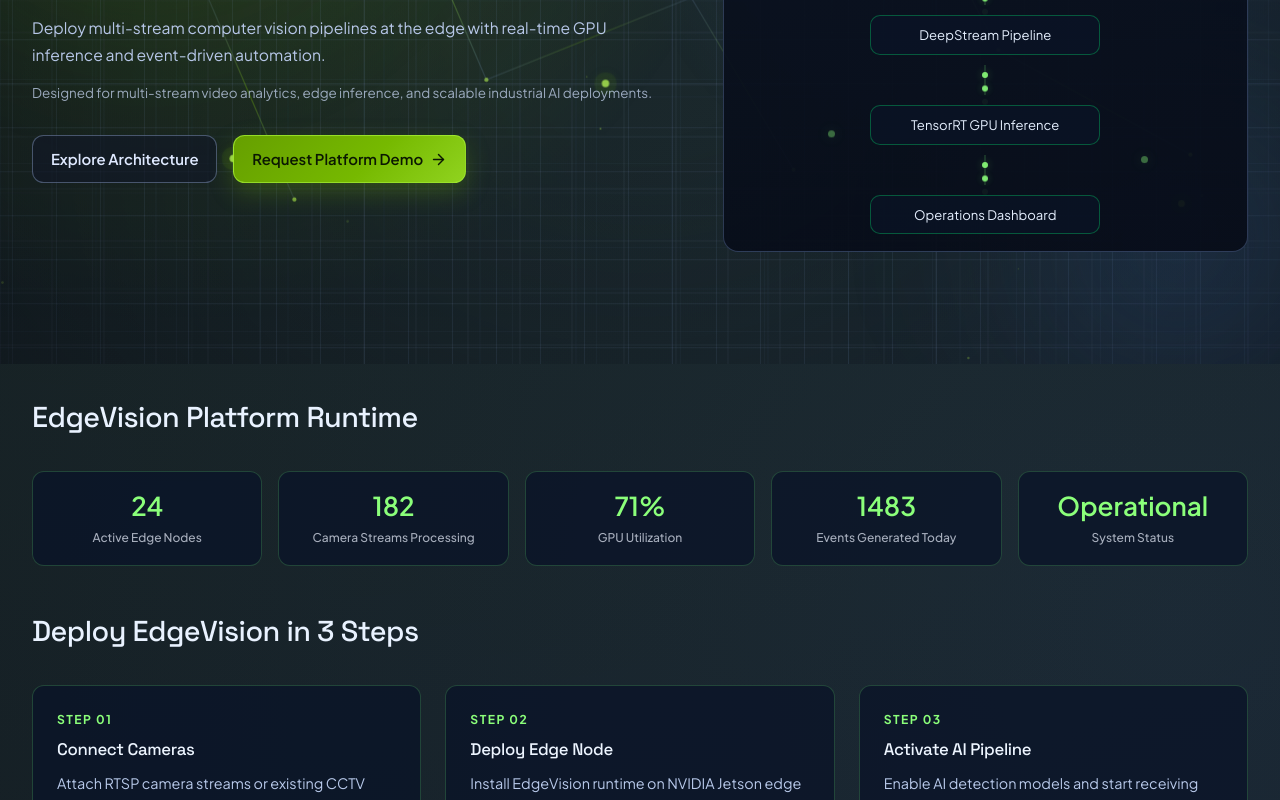
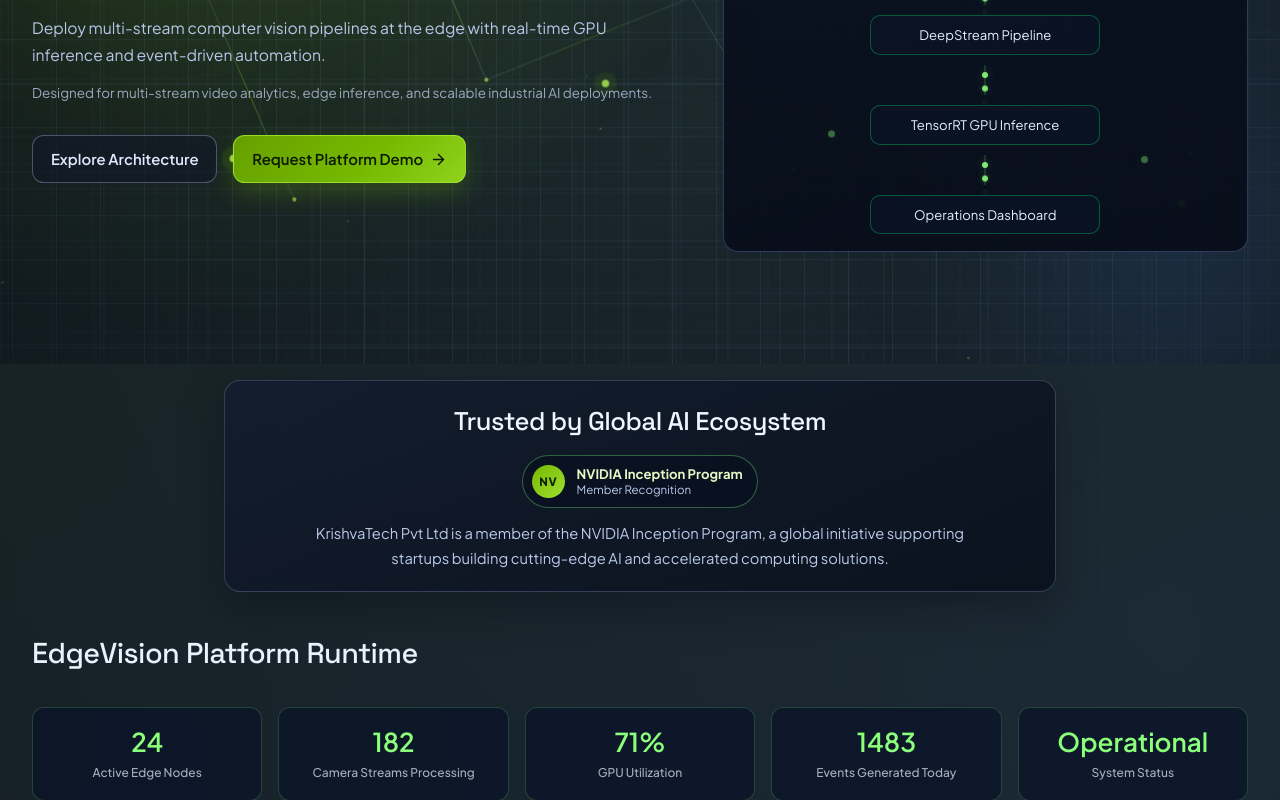
Before and after one commit to krishvatech/krishvatech.com, a React (Vite) app: page / in a window 1280 px wide. Shown: the part 456-1256 px from the top of the page. Built offline with nearby package versions, Linux system fonts and the light colour scheme.

Commit message:
Add nv inception

```diff
--- /dev/null
+++ b/src/components/NvidiaInceptionBadge.jsx
@@ -0,0 +1,31 @@
+import React from "react";
+import { Container } from "./layout";
+
+export const NvidiaInceptionBadge = () => (
+  <section className="nvidia-trust-section" id="trust-recognition">
+    <Container>
+      <div className="nvidia-trust-card">
+        <h2 className="nvidia-trust-title">Trusted by Global AI Ecosystem</h2>
+
+        <a
+          className="nvidia-badge-link"
+          href="https://www.nvidia.com/en-us/startups/"
+          target="_blank"
+          rel="noreferrer"
+          aria-label="Open NVIDIA Inception Program page"
+        >
+          <span className="nvidia-badge-mark" aria-hidden="true">NV</span>
+          <span className="nvidia-badge-text">
+            <strong>NVIDIA Inception Program</strong>
+            <span>Member Recognition</span>
+          </span>
+        </a>
+
+        <p className="nvidia-trust-description">
+          KrishvaTech Pvt Ltd is a member of the NVIDIA Inception Program, a global initiative supporting startups
+          building cutting-edge AI and accelerated computing solutions.
+        </p>
+      </div>
+    </Container>
+  </section>
+);
--- a/src/index.css
+++ b/src/index.css
@@ -438,6 +438,85 @@
   color: #c1d0f1;
   font-size: 0.94rem;
   line-height: 1.6;
+}
+
+.nvidia-trust-section {
+  padding: 1rem 0 0.5rem;
+}
+
+.nvidia-trust-card {
+  max-width: 52rem;
+  margin: 0 auto;
+  padding: 1.3rem 1.2rem;
+  border-radius: 1rem;
+  border: 1px solid rgba(149, 166, 207, 0.28);
+  background: linear-gradient(155deg, rgba(18, 28, 47, 0.86), rgba(10, 16, 28, 0.9));
+  box-shadow: 0 14px 40px rgba(3, 8, 16, 0.35);
+  text-align: center;
+}
+
+.nvidia-trust-title {
+  margin: 0;
+  color: #f0f6ff;
+  font-size: clamp(1.2rem, 1.2vw + 0.95rem, 1.6rem);
+}
+
+.nvidia-badge-link {
+  margin-top: 0.95rem;
+  display: inline-flex;
+  align-items: center;
+  gap: 0.72rem;
+  border-radius: 999px;
+  border: 1px solid rgba(120, 255, 120, 0.34);
+  background: rgba(10, 18, 34, 0.88);
+  padding: 0.52rem 0.88rem 0.52rem 0.52rem;
+  transition: border-color 160ms ease, transform 160ms ease, box-shadow 160ms ease;
+}
+
+.nvidia-badge-link:hover {
+  border-color: rgba(120, 255, 120, 0.62);
+  transform: translateY(-1px);
+  box-shadow: 0 8px 22px rgba(118, 185, 0, 0.2);
+}
+
+.nvidia-badge-mark {
+  width: 2.1rem;
+  height: 2.1rem;
+  display: inline-flex;
+  align-items: center;
+  justify-content: center;
+  border-radius: 999px;
+  background: linear-gradient(135deg, #76b900, #9ee031);
+  color: #102100;
+  font-size: 0.72rem;
+  font-weight: 800;
+  letter-spacing: 0.06em;
+}
+
+.nvidia-badge-text {
+  display: grid;
+  gap: 0.08rem;
+  text-align: left;
+}
+
+.nvidia-badge-text strong {
+  font-size: 0.82rem;
+  color: #e6f8c3;
+  line-height: 1.2;
+}
+
+.nvidia-badge-text span {
+  font-size: 0.72rem;
+  color: #b7caec;
+  line-height: 1.2;
+}
+
+.nvidia-trust-description {
+  margin: 0.85rem auto 0;
+  max-width: 44rem;
+  color: #b9caea;
+  line-height: 1.65;
+  font-size: 0.92rem;
 }
 
 .runtime-section {
@@ -2036,6 +2115,14 @@
     padding-bottom: 4rem;
   }
 
+  .nvidia-trust-card {
+    padding: 1rem 0.9rem;
+  }
+
+  .nvidia-badge-link {
+    border-radius: 0.9rem;
+  }
+
   .panel {
     padding: 1rem;
   }
--- a/src/pages/HomePage.jsx
+++ b/src/pages/HomePage.jsx
@@ -9,6 +9,7 @@
 } from "../content/platformData";
 import { AIUseCaseMapSection } from "../components/AIUseCaseMapSection";
 import { ArchitectureDiagram } from "../components/ArchitectureDiagram";
+import { NvidiaInceptionBadge } from "../components/NvidiaInceptionBadge";
 import EdgeNodeFlowCanvas from "../components/visuals/EdgeNodeFlowCanvas";
 import { Container, fadeInUp, revealTransition, SectionTitle } from "../components/layout";
 import { PageHero } from "../components/PageHero";
@@ -111,6 +112,8 @@
           </>
         }
       />
+
+      <NvidiaInceptionBadge />
 
       <section className="runtime-section" id="edgevision-platform-runtime">
         <Container>
```
Also changed, not shown: 13 other files (tests, documents, lock files or other folders).
